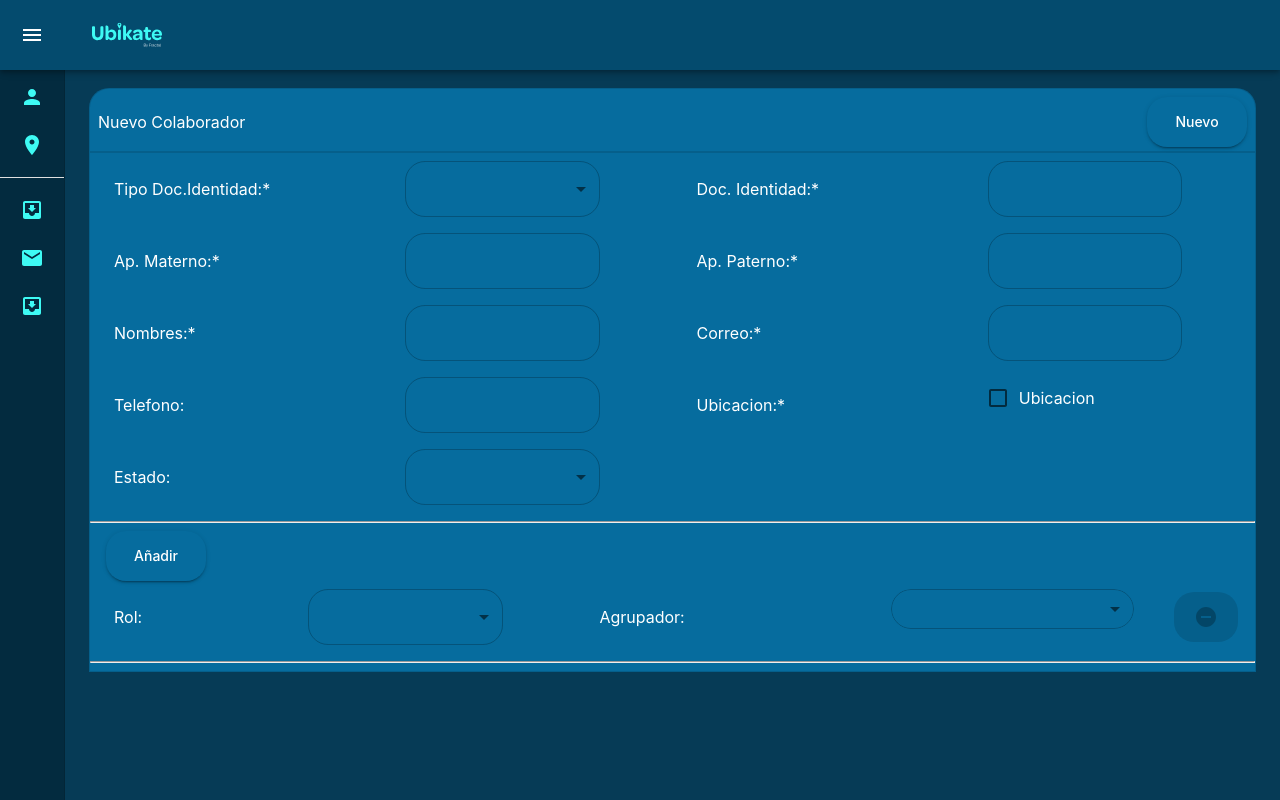
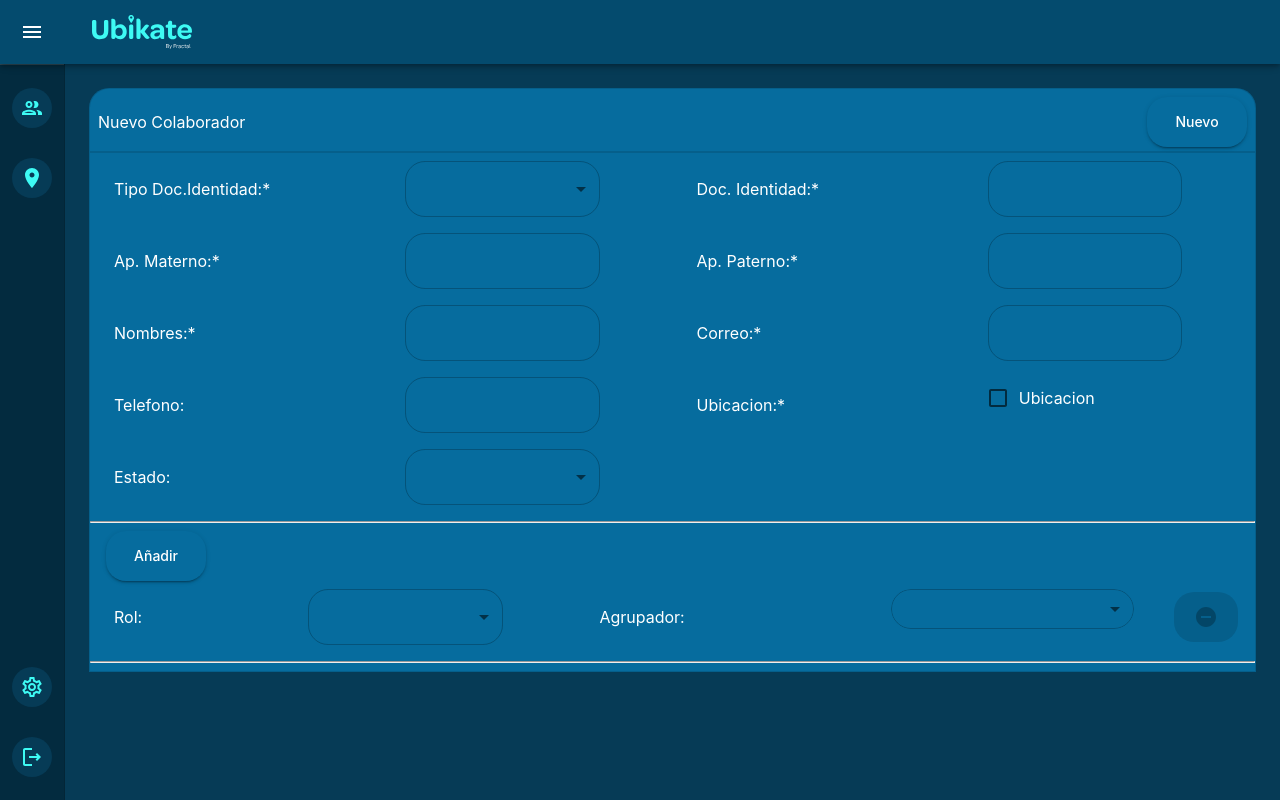
Before and after one commit to GersonSalazar04/ubikate-tracking-react, a React (Create React App) app: page /colaborador/new in a window 1280 px wide. Built offline with nearby package versions, Linux system fonts and the light colour scheme.

Commit message:
Opción de configuración (grupos) en el sidebar

```diff
--- a/public/index.html
+++ b/public/index.html
@@ -2,7 +2,7 @@
 <html lang="en">
   <head>
     <meta charset="utf-8" />
-    <link rel="icon" href="%PUBLIC_URL%/favicon.ico" />
+    <link rel="icon" href="%PUBLIC_URL%/favicon.png" />
     <meta name="viewport" content="width=device-width, initial-scale=1" />
     <meta name="theme-color" content="#000000" />
     <meta
@@ -25,7 +25,7 @@
       Learn how to configure a non-root public URL by running `npm run build`.
     -->
     <link rel="stylesheet" href="https://unpkg.com/leaflet@1.9.3/dist/leaflet.css" />
-    <title>React App</title>
+    <title>Ubikate tracking</title>
   </head>
   <body>
     <noscript>You need to enable JavaScript to run this app.</noscript>
--- a/src/Components/Layout.js
+++ b/src/Components/Layout.js
@@ -16,14 +16,15 @@ import ListItem from '@mui/material/ListItem';
 import ListItemButton from '@mui/material/ListItemButton';
 import ListItemIcon from '@mui/material/ListItemIcon';
 import ListItemText from '@mui/material/ListItemText';
-import InboxIcon from '@mui/icons-material/MoveToInbox';
-import MailIcon from '@mui/icons-material/Mail';
-import PersonIcon from '@mui/icons-material/Person';
 import PlaceIcon from '@mui/icons-material/Place';
 import { Grid } from "@mui/material";
 import { Link } from 'react-router-dom';
 import icon from "../images/ubikateLogo.svg";
-
+import SettingsOutlinedIcon from '@mui/icons-material/SettingsOutlined';
+import LogoutOutlinedIcon from '@mui/icons-material/LogoutOutlined';
+import GroupOutlinedIcon from '@mui/icons-material/GroupOutlined';
+import ArrowBackOutlinedIcon from '@mui/icons-material/ArrowBackOutlined';
+import Diversity3OutlinedIcon from '@mui/icons-material/Diversity3Outlined';
 
 const drawerWidth = 240;
 
@@ -97,6 +98,7 @@ const Drawer = styled(MuiDrawer, { shouldForwardProp: (prop) => prop !== 'open'
 export default function Layout({ children }) {
   const theme = useTheme();
   const [open, setOpen] = React.useState(false);
+  const [openConfigs, setOpenConfigs] = React.useState(false);
 
   const handleDrawerOpen = () => {
     setOpen(true);
@@ -104,12 +106,38 @@ export default function Layout({ children }) {
 
   const handleDrawerClose = () => {
     setOpen(false);
+    setOpenConfigs(false);
   };
 
+  const handleConfigMenu = () => {
+    setOpenConfigs(!openConfigs);
+    if (openConfigs) {
+      setOpen(false)
+    } else {
+      setOpen(true)
+    }
+
+  }
+
   const menuOptions = [
-    { name: 'Colaborador', icon: <PersonIcon color='secondary' /> },
+    { name: 'Colaborador', icon: <GroupOutlinedIcon color='secondary' /> },
     { name: 'Marcas', icon: <PlaceIcon color='secondary' /> }
   ]
+
+  const listItemButtonStyle = {
+    minHeight: 40,
+    justifyContent: open ? 'initial' : 'center',
+    p: '15px',
+  }
+
+  const listItemIconStyle = {
+    minWidth: 0,
+    mr: open ? 1 : 'auto',
+    justifyContent: 'center',
+    backgroundColor: "background.default",
+    borderRadius: "50%",
+    padding: "0.5em"
+  }
 
   return (
     <Box sx={{ display: 'flex' }}>
@@ -129,8 +157,7 @@ export default function Layout({ children }) {
             <MenuIcon />
           </IconButton>
           <Box component="img" sx={{
-            height: 70,
-            width: 70
+            width: 100
           }}
             src={icon}
           >
@@ -139,29 +166,23 @@ export default function Layout({ children }) {
       </AppBar>
       <Drawer variant="permanent" open={open}>
         <DrawerHeader>
-          <IconButton color="secondary" onClick={handleDrawerClose}>
+          <IconButton color="secondary" onClick={handleDrawerClose} sx={{ ...(openConfigs && { display: 'none' }) }}>
             {theme.direction === 'rtl' ? <ChevronRightIcon /> : <ChevronLeftIcon />}
           </IconButton>
         </DrawerHeader>
         <Divider />
-        <List>
+        <Box display="flex" flexDirection="column" justifyContent="space-between" sx={{ height: "100%" }}>
+          {
+            !openConfigs ? <><List>
               {menuOptions.map((menu, index) => (
 
                 <ListItem key={menu.name} disablePadding sx={{ display: 'block' }}>
                   <Link to={`/${menu.name.toLowerCase()}`} style={{ textDecoration: 'none', color: 'inherit' }}>
                     <ListItemButton
-                  sx={{
-                    minHeight: 48,
-                    justifyContent: open ? 'initial' : 'center',
-                    px: 2.5,
-                  }}
+                      sx={listItemButtonStyle}
                     >
                       <ListItemIcon
-                    sx={{
-                      minWidth: 0,
-                      mr: open ? 3 : 'auto',
-                      justifyContent: 'center',
-                    }}
+                        sx={listItemIconStyle}
                       >
                         {menu.icon}
                       </ListItemIcon>
@@ -171,31 +192,65 @@ export default function Layout({ children }) {
                 </ListItem>
               ))}
             </List>
-        <Divider />
               <List>
-          {['All mail', 'Trash', 'Spam'].map((text, index) => (
-            <ListItem key={text} disablePadding sx={{ display: 'block' }}>
-              <ListItemButton
-                sx={{
-                  minHeight: 48,
-                  justifyContent: open ? 'initial' : 'center',
-                  px: 2.5,
-                }}
+                <ListItem disablePadding sx={{ display: 'block' }} onClick={handleConfigMenu}>
+                  <Link style={{ textDecoration: 'none', color: 'inherit' }}>
+                    <ListItemButton sx={listItemButtonStyle}>
+                      <ListItemIcon sx={listItemIconStyle}>
+                        <SettingsOutlinedIcon color='secondary' />
+                      </ListItemIcon>
+                      <ListItemText primary="Configuración" sx={{ opacity: open ? 1 : 0 }} />
+                    </ListItemButton>
+                  </Link>
+                </ListItem>
+                <ListItem disablePadding sx={{ display: 'block' }}>
+                  <Link to={"/"} style={{ textDecoration: 'none', color: 'inherit' }}>
+                    <ListItemButton sx={listItemButtonStyle}>
+                      <ListItemIcon sx={listItemIconStyle}>
+                        <LogoutOutlinedIcon color='secondary' />
+                      </ListItemIcon>
+                      <ListItemText primary="Logout" sx={{ opacity: open ? 1 : 0 }} />
+                    </ListItemButton>
+                  </Link>
+                </ListItem>
+              </List> </> :
+              <Box>
+                <Box display="flex" alignItems="center" gap={2} pl={1} my={2}>
+                  <IconButton onClick={handleConfigMenu}>
+                    <ArrowBackOutlinedIcon color='secondary' />
+                  </IconButton>
+                  <Typography variant='h6' fontWeight="bold" fontSize={16}>
+                    Configuración
+                  </Typography>
+                </Box>
+                <Divider variant='middle' />
+                <List>
+                  <ListItem disablePadding sx={{ display: 'block' }}>
+                    <Link to={"/configuracion/grupos"} style={{ textDecoration: 'none', color: 'inherit' }}>
+                      <ListItemButton sx={{ backgroundColor: 'background.default', mx: 2, borderRadius: '8px' }}>
+                        <ListItemIcon>
+                          <Diversity3OutlinedIcon color='secondary' />
+                        </ListItemIcon>
+                        <ListItemText
+                          primary={
+                            <Typography
+                              component="span"
+                              sx={{ opacity: open ? 1 : 0, fontWeight: 'bold' }}
                             >
-                <ListItemIcon
-                  sx={{
-                    minWidth: 0,
-                    mr: open ? 3 : 'auto',
-                    justifyContent: 'center',
-                  }}
-                >
-                  {index % 2 === 0 ? <InboxIcon color='secondary' /> : <MailIcon color='secondary' />}
-                </ListItemIcon>
-                <ListItemText primary={text} sx={{ opacity: open ? 1 : 0 }} />
+                              Grupos
+                            </Typography>
+                          }
+                        />
                       </ListItemButton>
+                    </Link>
                   </ListItem>
-          ))}
                 </List>
+              </Box>
+          }
+
+        </Box>
+
+
       </Drawer>
       <Box component="main" sx={{ flexGrow: 1, p: 3, height: '100%', maxWidth: 'xl', margin: 'auto' }}>
         <DrawerHeader />
--- a/src/Styles/theme.js
+++ b/src/Styles/theme.js
@@ -85,7 +85,7 @@ export const themeOptions = createTheme({
     MuiDivider: {
       styleOverrides: {
         root: {
-          backgroundColor: "#fff"
+          backgroundColor: "rgba(255, 255, 255, 0.2)"
         }
       }
     },
```
Also changed, not shown: public/favicon.png (added). Lines whose indentation alone changed are shown as unchanged.
